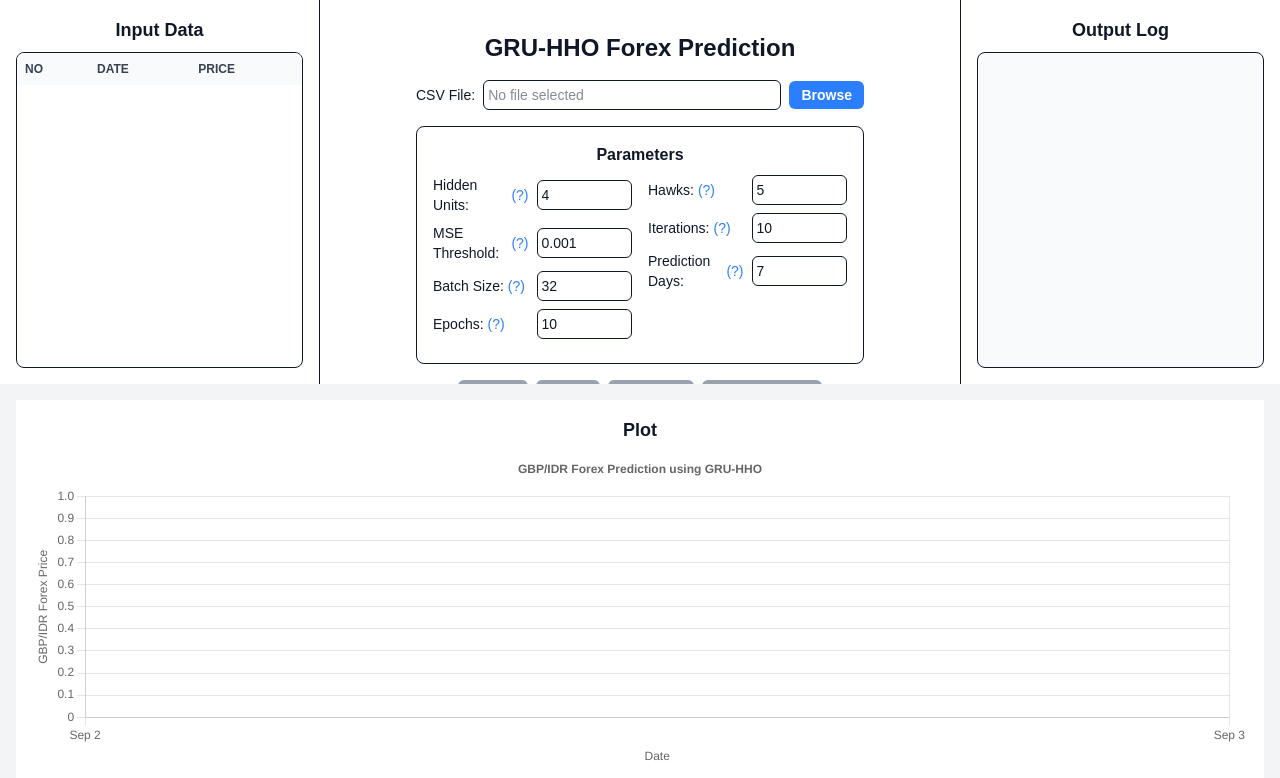
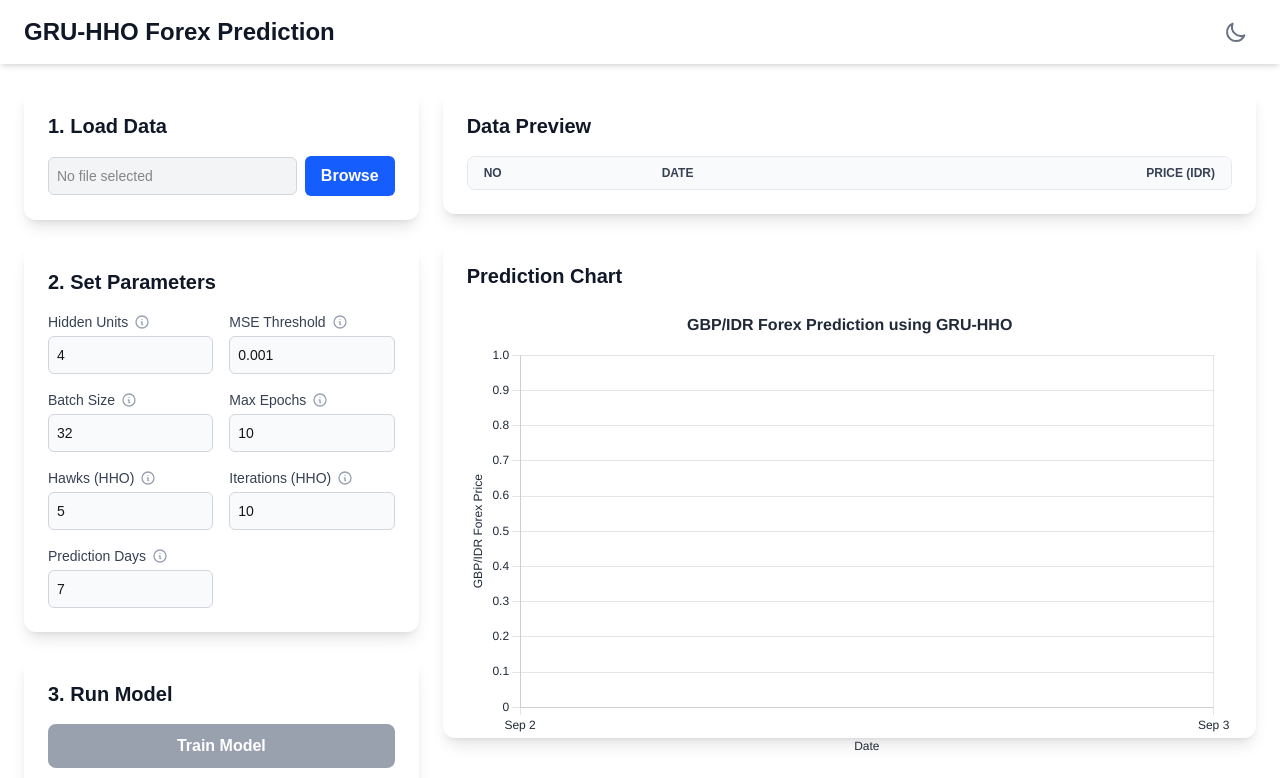
Before and after one commit to MKHO1RUL/forecast-gru-hho, a Next.js app in the folder frontend-gru-hho/: page / in a window 1280 px wide. Shown: the top 778 px of the page. Built offline with nearby package versions, Linux system fonts and the light colour scheme.

Commit message:
update ui

```diff
--- a/frontend-gru-hho/src/app/layout.tsx
+++ b/frontend-gru-hho/src/app/layout.tsx
@@ -24,9 +24,7 @@ export default function RootLayout({
 }>) {
   return (
     <html lang="en">
-      <body
-        className={`${geistSans.variable} ${geistMono.variable} antialiased`}
-      >
+      <body className={`${geistSans.variable} ${geistMono.variable} antialiased bg-gray-100 dark:bg-gray-900 text-gray-800 dark:text-gray-200 transition-colors duration-300`}>
         {children}
       </body>
     </html>
--- a/frontend-gru-hho/src/app/page.tsx
+++ b/frontend-gru-hho/src/app/page.tsx
@@ -1,6 +1,6 @@
 "use client";
 
-import { useState, useRef, ChangeEvent } from 'react';
+import { useState, useRef, ChangeEvent, useEffect, useMemo } from 'react';
 import { Line } from 'react-chartjs-2';
 import {
   Chart as ChartJS,
@@ -37,6 +37,8 @@ interface PredictionData {
   value: number;
 }
 
+type Theme = 'light' | 'dark';
+
 export default function Home() {
   const [file, setFile] = useState<File | null>(null);
   const [fileName, setFileName] = useState<string>('');
@@ -48,6 +50,7 @@ export default function Home() {
   const [isTesting, setIsTesting] = useState<boolean>(false);
   const [isPredicting, setIsPredicting] = useState<boolean>(false);
   const [isTrained, setIsTrained] = useState<boolean>(false);
+  const [theme, setTheme] = useState<Theme>('light');
   const [plotData, setPlotData] = useState<ChartData<'line'>>({ datasets: [] });
 
   const fileInputRef = useRef<HTMLInputElement>(null);
@@ -61,6 +64,16 @@ export default function Home() {
     iterasi: '10',
     n_hari: '7',
   });
+
+  useEffect(() => {
+    const root = window.document.documentElement;
+    if (theme === 'dark') {
+      root.classList.add('dark');
+    } else {
+      root.classList.remove('dark');
+    }
+  }, [theme]);
+
 
   const handleParamChange = (e: ChangeEvent<HTMLInputElement>) => {
     const { name, value } = e.target;
@@ -252,11 +265,24 @@ export default function Home() {
     }
   };
 
+  // Reusable Components
+  const Card = ({ title, children, className }: { title: string, children: React.ReactNode, className?: string }) => (
+    <div className={`bg-white dark:bg-gray-800 rounded-xl shadow-lg p-6 ${className}`}>
+      <h3 className="text-xl font-bold mb-4 text-gray-900 dark:text-white">{title}</h3>
+      {children}
+    </div>
+  );
+
   const ParamInput = ({ label, name, value, tooltip }: { label: string, name: string, value: string, tooltip: string }) => (
-    <div className="grid grid-cols-2 items-center gap-2 mb-2">
-      <label htmlFor={name} className="text-sm font-medium flex items-center">
+    <div>
+      <label htmlFor={name} className="text-sm font-medium text-gray-700 dark:text-gray-300 flex items-center mb-1">
         {label}
-        <span className="ml-1 text-blue-500 cursor-pointer" title={tooltip}>(?)</span>
+        <span className="ml-1.5 text-gray-400 dark:text-gray-500 cursor-pointer group relative">
+          <InfoIcon />
+          <span className="absolute bottom-full mb-2 w-48 p-2 bg-gray-700 text-white text-xs rounded-md opacity-0 group-hover:opacity-100 transition-opacity pointer-events-none z-10">
+            {tooltip}
+          </span>
+        </span>
       </label>
       <input
         type="text"
@@ -264,137 +290,164 @@ export default function Home() {
         name={name}
         value={value}
         onChange={handleParamChange}
-        className="p-1 border rounded-md text-sm"
+        className="w-full p-2 border border-gray-300 dark:border-gray-600 rounded-md text-sm bg-gray-50 dark:bg-gray-700 focus:ring-2 focus:ring-blue-500 focus:border-blue-500 outline-none"
       />
     </div>
   );
 
+  const chartOptions = useMemo(() => {
+    const gridColor = theme === 'dark' ? 'rgba(255, 255, 255, 0.1)' : 'rgba(0, 0, 0, 0.1)';
+    const textColor = theme === 'dark' ? '#E5E7EB' : '#1F2937';
+
+    return {
+      responsive: true,
+      maintainAspectRatio: false,
+      plugins: {
+        legend: { position: 'top' as const, labels: { color: textColor } },
+        title: { display: true, text: 'GBP/IDR Forex Prediction using GRU-HHO', color: textColor, font: { size: 16 } },
+      },
+      scales: {
+        x: {
+          type: 'time' as const,
+          time: { unit: 'day', tooltipFormat: 'dd/MM/yyyy' },
+          title: { display: true, text: 'Date', color: textColor },
+          ticks: { color: textColor },
+          grid: { color: gridColor },
+        },
+        y: {
+          title: { display: true, text: 'GBP/IDR Forex Price', color: textColor },
+          ticks: { color: textColor },
+          grid: { color: gridColor },
+        },
+      },
+    };
+  }, [theme]);
+
+
   return (
-    <main className="flex flex-col h-screen bg-gray-100 text-gray-900">
-      <div className="flex flex-1 overflow-hidden">
-        {/* Left Pane: Data Display */}
-        <div className="w-1/4 p-4 flex flex-col border-r bg-white">
-          <h2 className="text-lg font-bold text-center mb-2">Input Data</h2>
-          <div className="flex-1 overflow-y-auto border rounded-lg">
+    <div className="min-h-screen">
+      <header className="bg-white dark:bg-gray-800 shadow-md sticky top-0 z-20">
+        <div className="container mx-auto px-6 py-3 flex justify-between items-center">
+          <h1 className="text-2xl font-bold text-gray-900 dark:text-white">GRU-HHO Forex Prediction</h1>
+          <button onClick={() => setTheme(theme === 'light' ? 'dark' : 'light')} className="p-2 rounded-full text-gray-500 dark:text-gray-400 hover:bg-gray-200 dark:hover:bg-gray-700">
+            {theme === 'light' ? <MoonIcon /> : <SunIcon />}
+          </button>
+        </div>
+      </header>
+
+      <main className="container mx-auto p-6">
+        <div className="grid grid-cols-1 lg:grid-cols-3 gap-6">
+          {/* Left Column */}
+          <div className="lg:col-span-1 flex flex-col gap-6">
+            <Card title="1. Load Data">
+              <div className="flex items-center gap-2">
+                <input type="text" readOnly value={fileName} className="w-full p-2 border border-gray-300 dark:border-gray-600 rounded-md text-sm bg-gray-100 dark:bg-gray-700" placeholder="No file selected" />
+                <button onClick={() => fileInputRef.current?.click()} className="px-4 py-2 bg-blue-600 text-white rounded-md hover:bg-blue-700 font-semibold whitespace-nowrap">Browse</button>
+                <input type="file" ref={fileInputRef} onChange={handleFileChange} className="hidden" accept=".csv" />
+              </div>
+            </Card>
+
+            <Card title="2. Set Parameters">
+              <div className="grid grid-cols-1 md:grid-cols-2 gap-4">
+                <ParamInput label="Hidden Units" name="jml_hdnunt" value={params.jml_hdnunt} tooltip="Number of units in the GRU hidden layer. Must be an integer > 1." />
+                <ParamInput label="MSE Threshold" name="batas_MSE" value={params.batas_MSE} tooltip="Mean Squared Error target for stopping training. Must be a float between 0 and 1." />
+                <ParamInput label="Batch Size" name="batch_size" value={params.batch_size} tooltip={`Number of samples per gradient update. Must be > 0 and <= ${maxBatchSize || 'N/A'}.`} />
+                <ParamInput label="Max Epochs" name="maks_epoch" value={params.maks_epoch} tooltip="Maximum number of training epochs. Must be an integer > 0." />
+                <ParamInput label="Hawks (HHO)" name="elang" value={params.elang} tooltip="Number of hawks in the Harris Hawks Optimization. Must be an integer > 1." />
+                <ParamInput label="Iterations (HHO)" name="iterasi" value={params.iterasi} tooltip="Number of iterations for the HHO algorithm. Must be an integer > 0." />
+                <ParamInput label="Prediction Days" name="n_hari" value={params.n_hari} tooltip="Number of future days to predict. Must be an integer > 0." />
+              </div>
+            </Card>
+
+            <Card title="3. Run Model">
+              <div className="flex flex-col space-y-3">
+                <ActionButton onClick={handleTrain} disabled={isTraining || !file} isLoading={isTraining} text="Train Model" />
+                <ActionButton onClick={handleTest} disabled={isTesting || !isTrained} isLoading={isTesting} text="Test Model" />
+                <ActionButton onClick={handlePredict} disabled={isPredicting || !isTrained} isLoading={isPredicting} text="Predict Future" />
+              </div>
+              <div className="mt-4 h-8 text-sm text-center italic text-gray-600 dark:text-gray-400">{status}</div>
+            </Card>
+
+            <Card title="Output Log" className="lg:max-h-96 flex flex-col">
+              <div className="flex-1 overflow-y-auto bg-gray-50 dark:bg-gray-900 p-3 rounded-md font-mono text-xs">
+                {outputLog.map((line, index) => (
+                  <p key={index} className={line.toLowerCase().includes('error') ? 'text-red-500' : line.includes('complete') ? 'text-green-500' : ''}>
+                    <span className="text-gray-400 mr-2">{`[${index + 1}]`}</span>{line}
+                  </p>
+                ))}
+              </div>
+            </Card>
+          </div>
+
+          {/* Right Column */}
+          <div className="lg:col-span-2 flex flex-col gap-6">
+            <Card title="Data Preview" className="max-h-[450px] flex flex-col">
+              <div className="flex-1 overflow-y-auto border border-gray-200 dark:border-gray-700 rounded-lg">
                 <table className="w-full text-sm text-left">
-              <thead className="text-xs text-gray-700 uppercase bg-gray-50 sticky top-0">
+                  <thead className="text-xs text-gray-700 dark:text-gray-300 uppercase bg-gray-50 dark:bg-gray-700 sticky top-0">
                     <tr>
-                  <th scope="col" className="px-2 py-2">No</th>
-                  <th scope="col" className="px-2 py-2">Date</th>
-                  <th scope="col" className="px-2 py-2">Price</th>
+                      <th scope="col" className="px-4 py-2">No</th>
+                      <th scope="col" className="px-4 py-2">Date</th>
+                      <th scope="col" className="px-4 py-2 text-right">Price (IDR)</th>
                     </tr>
                   </thead>
-              <tbody>
+                  <tbody className="divide-y divide-gray-200 dark:divide-gray-700">
                     {tableData.map((row, index) => (
-                  <tr key={index} className="bg-white border-b">
-                    <td className="px-2 py-1">{index + 1}</td>
-                    <td className="px-2 py-1">{row.Tanggal}</td>
-                    <td className="px-2 py-1">{row.Terakhir.toLocaleString('id-ID')}</td>
+                      <tr key={index} className="hover:bg-gray-50 dark:hover:bg-gray-700">
+                        <td className="px-4 py-1.5">{index + 1}</td>
+                        <td className="px-4 py-1.5">{row.Tanggal}</td>
+                        <td className="px-4 py-1.5 text-right">{row.Terakhir.toLocaleString('id-ID')}</td>
                       </tr>
                     ))}
                   </tbody>
                 </table>
               </div>
+            </Card>
+
+            <Card title="Prediction Chart" className="h-[500px]">
+              <div className="w-full h-full relative">
+                <Line data={plotData} options={chartOptions} />
               </div>
-
-        {/* Middle Pane: Controls */}
-        <div className="w-1/2 p-4 flex flex-col items-center bg-white overflow-y-auto">
-          <h1 className="text-2xl font-bold text-center my-4">GRU-HHO Forex Prediction</h1>
-          <div className="w-full max-w-md mb-4">
-            <div className="flex items-center">
-              <label htmlFor="file-upload" className="text-sm font-medium mr-2">CSV File:</label>
-              <input
-                type="text"
-                readOnly
-                value={fileName}
-                className="p-1 border rounded-md flex-grow text-sm"
-                placeholder="No file selected"
-              />
-              <button
-                onClick={() => fileInputRef.current?.click()}
-                className="ml-2 px-3 py-1 bg-blue-500 text-white rounded-md hover:bg-blue-600 text-sm font-bold"
-              >
-                Browse
-              </button>
-              <input
-                type="file"
-                ref={fileInputRef}
-                onChange={handleFileChange}
-                className="hidden"
-                accept=".csv"
-              />
-            </div>
-          </div>
-
-          <div className="border rounded-lg p-4 w-full max-w-md mb-4">
-            <h3 className="font-bold mb-2 text-center">Parameters</h3>
-            <div className="grid grid-cols-2 gap-x-4">
-              <div>
-                <ParamInput label="Hidden Units:" name="jml_hdnunt" value={params.jml_hdnunt} tooltip="Must be an integer > 1" />
-                <ParamInput label="MSE Threshold:" name="batas_MSE" value={params.batas_MSE} tooltip="Must be a float between 0 and 1" />
-                <ParamInput label="Batch Size:" name="batch_size" value={params.batch_size} tooltip={`Must be > 0 and <= ${maxBatchSize || 'N/A'}`} />
-                <ParamInput label="Epochs:" name="maks_epoch" value={params.maks_epoch} tooltip="Must be an integer > 0" />
-              </div>
-              <div>
-                <ParamInput label="Hawks:" name="elang" value={params.elang} tooltip="Must be an integer > 1" />
-                <ParamInput label="Iterations:" name="iterasi" value={params.iterasi} tooltip="Must be an integer > 0" />
-                <ParamInput label="Prediction Days:" name="n_hari" value={params.n_hari} tooltip="Must be an integer > 0" />
-              </div>
-            </div>
-          </div>
-
-          <div className="flex space-x-2 mb-4">
-            <button onClick={handleTrain} disabled={isTraining || !file} className="px-4 py-2 bg-green-500 text-white rounded-md hover:bg-green-600 disabled:bg-gray-400 font-bold">Train</button>
-            <button onClick={handleTest} disabled={isTesting || !isTrained} className="px-4 py-2 bg-yellow-500 text-white rounded-md hover:bg-yellow-600 disabled:bg-gray-400 font-bold">Test</button>
-            <button onClick={handlePredict} disabled={isPredicting || !isTrained} className="px-4 py-2 bg-purple-500 text-white rounded-md hover:bg-purple-600 disabled:bg-gray-400 font-bold">Predict</button>
-            <button disabled className="px-4 py-2 bg-gray-500 text-white rounded-md disabled:bg-gray-400 font-bold">Export CSV</button>
-          </div>
-          <div className="h-6 text-sm italic text-gray-600">{status}</div>
-        </div>
-
-        {/* Right Pane: Output Log */}
-        <div className="w-1/4 p-4 flex flex-col border-l bg-white">
-          <h2 className="text-lg font-bold text-center mb-2">Output Log</h2>
-          <div className="flex-1 overflow-y-auto border rounded-lg p-2 bg-gray-50 text-sm">
-            {outputLog.map((line, index) => (
-              <p key={index} className={line.includes('complete') ? 'text-green-600' : ''}>{line}</p>
-            ))}
-          </div>
-        </div>
-      </div>
-
-      <div className="flex-1 flex overflow-hidden p-4">
-        {/* Bottom Pane: Plot */}
-        <div className="w-full p-4 flex flex-col bg-white">
-          <h2 className="text-lg font-bold text-center mb-2">Plot</h2>
-          <div className="flex-1 relative">
-            <Line
-              data={plotData}
-              options={{
-                responsive: true,
-                maintainAspectRatio: false,
-                plugins: {
-                  legend: { position: 'top' },
-                  title: { display: true, text: 'GBP/IDR Forex Prediction using GRU-HHO' },
-                },
-                scales: {
-                  x: {
-                    type: 'time',
-                    time: {
-                      unit: 'day',
-                      tooltipFormat: 'dd/MM/yyyy',
-                    },
-                    title: { display: true, text: 'Date' },
-                  },
-                  y: {
-                    title: { display: true, text: 'GBP/IDR Forex Price' },
-                  },
-                },
-              }}
-            />
-          </div>
+            </Card>
           </div>
         </div>
       </main>
+    </div>
   );
 }
+
+// Helper Components & Icons
+const ActionButton = ({ onClick, disabled, isLoading, text }: { onClick: () => void, disabled: boolean, isLoading: boolean, text: string }) => (
+  <button
+    onClick={onClick}
+    disabled={disabled || isLoading}
+    className="w-full flex justify-center items-center px-4 py-2.5 bg-blue-600 text-white rounded-lg hover:bg-blue-700 disabled:bg-gray-400 dark:disabled:bg-gray-600 font-bold transition-colors"
+  >
+    {isLoading ? <SpinnerIcon /> : text}
+  </button>
+);
+
+const SpinnerIcon = () => (
+  <svg className="animate-spin h-5 w-5 text-white" xmlns="http://www.w3.org/2000/svg" fill="none" viewBox="0 0 24 24">
+    <circle className="opacity-25" cx="12" cy="12" r="10" stroke="currentColor" strokeWidth="4"></circle>
+    <path className="opacity-75" fill="currentColor" d="M4 12a8 8 0 018-8V0C5.373 0 0 5.373 0 12h4zm2 5.291A7.962 7.962 0 014 12H0c0 3.042 1.135 5.824 3 7.938l3-2.647z"></path>
+  </svg>
+);
+
+const InfoIcon = () => (
+  <svg xmlns="http://www.w3.org/2000/svg" className="h-4 w-4" fill="none" viewBox="0 0 24 24" stroke="currentColor">
+    <path strokeLinecap="round" strokeLinejoin="round" strokeWidth={2} d="M13 16h-1v-4h-1m1-4h.01M21 12a9 9 0 11-18 0 9 9 0 0118 0z" />
+  </svg>
+);
+
+const SunIcon = () => (
+  <svg xmlns="http://www.w3.org/2000/svg" className="h-6 w-6" fill="none" viewBox="0 0 24 24" stroke="currentColor">
+    <path strokeLinecap="round" strokeLinejoin="round" strokeWidth={2} d="M12 3v1m0 16v1m9-9h-1M4 12H3m15.364 6.364l-.707-.707M6.343 6.343l-.707-.707m12.728 0l-.707.707M6.343 17.657l-.707.707M16 12a4 4 0 11-8 0 4 4 0 018 0z" />
+  </svg>
+);
+
+const MoonIcon = () => (
+  <svg xmlns="http://www.w3.org/2000/svg" className="h-6 w-6" fill="none" viewBox="0 0 24 24" stroke="currentColor">
+    <path strokeLinecap="round" strokeLinejoin="round" strokeWidth={2} d="M20.354 15.354A9 9 0 018.646 3.646 9.003 9.003 0 0012 21a9.003 9.003 0 008.354-5.646z" />
+  </svg>
+);
--- /dev/null
+++ b/frontend-gru-hho/tailwind.config.js
@@ -0,0 +1,16 @@
+// tailwind.config.js
+/** @type {import('tailwindcss').Config} */
+module.exports = {
+  darkMode: 'class', // Tambahkan atau ubah baris ini
+  content: [
+    './src/pages/**/*.{js,ts,jsx,tsx,mdx}',
+    './src/components/**/*.{js,ts,jsx,tsx,mdx}',
+    './src/app/**/*.{js,ts,jsx,tsx,mdx}',
+  ],
+  theme: {
+    extend: {
+      // ...
+    },
+  },
+  plugins: [],
+}
```
Lines whose indentation alone changed are shown as unchanged.
